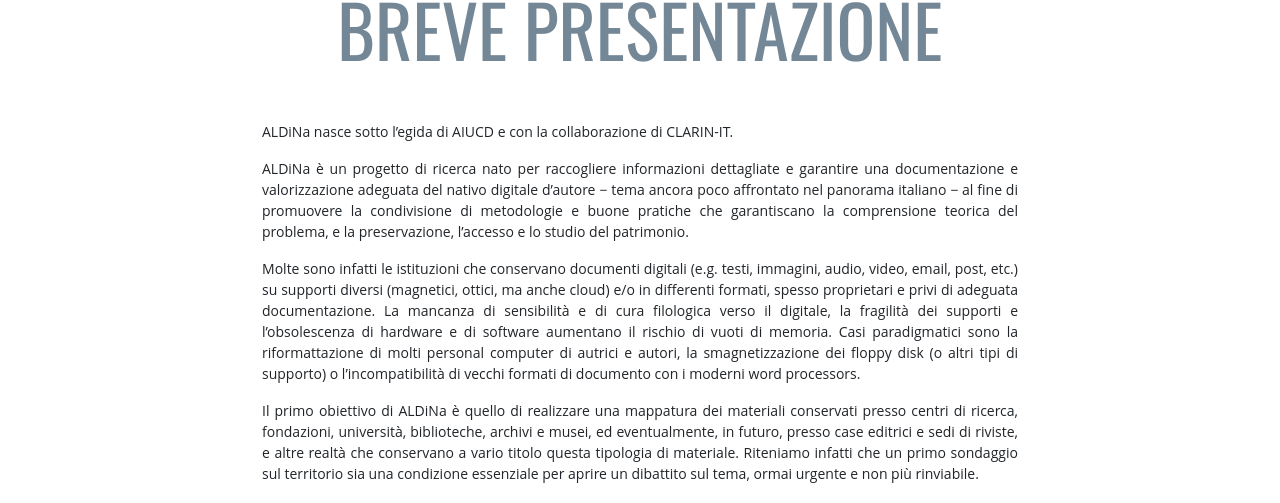
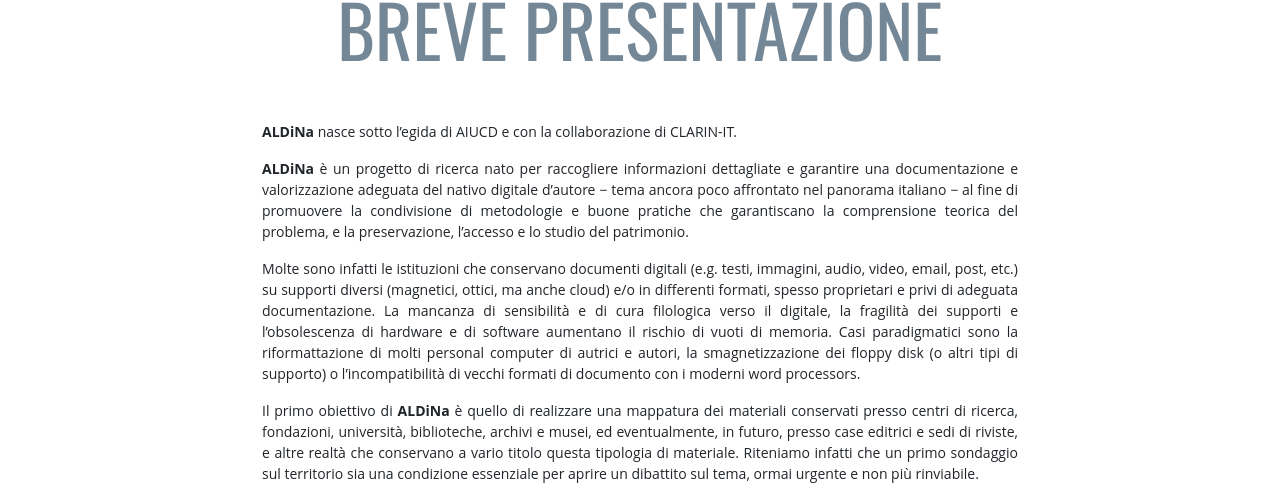
Before and after one commit to aiucd/aldina, a Jekyll site: the page built from index.html, in a window 1280 px wide and 900 px high, scrolled down 859 px. Shown: the part 138-641 px from the top of the window. Built offline with Jekyll 4.4.1, drawn with Linux system fonts in a browser that asks for light colours; nearby versions of some CDN libraries.

```diff
--- a/index.html
+++ b/index.html
@@ -38,13 +38,13 @@ layout: default
               Breve presentazione
             </div>
             <div class="presentazione body">
-              <p>ALDiNa nasce sotto l’egida di AIUCD e con la collaborazione di CLARIN-IT.</p>
+              <p><strong>ALDiNa</strong> nasce sotto l’egida di AIUCD e con la collaborazione di CLARIN-IT.</p>
 
-              <p>ALDiNa è un progetto di ricerca nato per raccogliere informazioni dettagliate e garantire una documentazione e valorizzazione adeguata del nativo digitale d’autore − tema ancora poco affrontato nel panorama italiano − al fine di promuovere la condivisione di metodologie e buone pratiche che garantiscano la comprensione teorica del problema, e la preservazione, l’accesso e lo studio del patrimonio.</p>
+              <p><strong>ALDiNa</strong> è un progetto di ricerca nato per raccogliere informazioni dettagliate e garantire una documentazione e valorizzazione adeguata del nativo digitale d’autore − tema ancora poco affrontato nel panorama italiano − al fine di promuovere la condivisione di metodologie e buone pratiche che garantiscano la comprensione teorica del problema, e la preservazione, l’accesso e lo studio del patrimonio.</p>
 
               <p>Molte sono infatti le istituzioni che conservano documenti digitali (e.g. testi, immagini, audio, video, email, post, etc.) su supporti diversi (magnetici, ottici, ma anche cloud) e/o in differenti formati, spesso proprietari e privi di adeguata documentazione. La mancanza di sensibilità e di cura filologica verso il digitale, la fragilità dei supporti e l’obsolescenza di hardware e di software aumentano il rischio di vuoti di memoria. Casi paradigmatici sono la riformattazione di molti personal computer di autrici e autori, la smagnetizzazione dei floppy disk (o altri tipi di supporto) o l’incompatibilità di vecchi formati di documento con i moderni word processors.</p>
 
-              <p>Il primo obiettivo di ALDiNa è quello di realizzare una mappatura dei materiali conservati presso centri di ricerca, fondazioni, università, biblioteche, archivi e musei, ed eventualmente, in futuro, presso case editrici e sedi di riviste, e altre realtà che conservano a vario titolo questa tipologia di materiale. Riteniamo infatti che un primo sondaggio sul territorio sia una condizione essenziale per aprire un dibattito sul tema, ormai urgente e non più rinviabile.</p>
+              <p>Il primo obiettivo di <strong>ALDiNa</strong> è quello di realizzare una mappatura dei materiali conservati presso centri di ricerca, fondazioni, università, biblioteche, archivi e musei, ed eventualmente, in futuro, presso case editrici e sedi di riviste, e altre realtà che conservano a vario titolo questa tipologia di materiale. Riteniamo infatti che un primo sondaggio sul territorio sia una condizione essenziale per aprire un dibattito sul tema, ormai urgente e non più rinviabile.</p>
 
               <p>Il progetto partirà dunque da un questionario che coinvolgerà un ampio numero di soggetti conservatori; il lavoro sarà integrato da consultazioni e verifiche dirette presso archivi e istituzioni. Si realizzerà una base di dati, modellata sulla struttura del questionario e degli archivi di cui si ha già conoscenza. Si andrà quindi a creare un catalogo per la raccolta e la preservazione di metadati relativi a contenuti testuali e multimediali, dispositivi hardware eventualmente conservati (computer, floppy disk, hard disk ecc.) e stato di preservazione e funzionamento.</p>
             </div>
```
Also changed, not shown: 1 other file.
